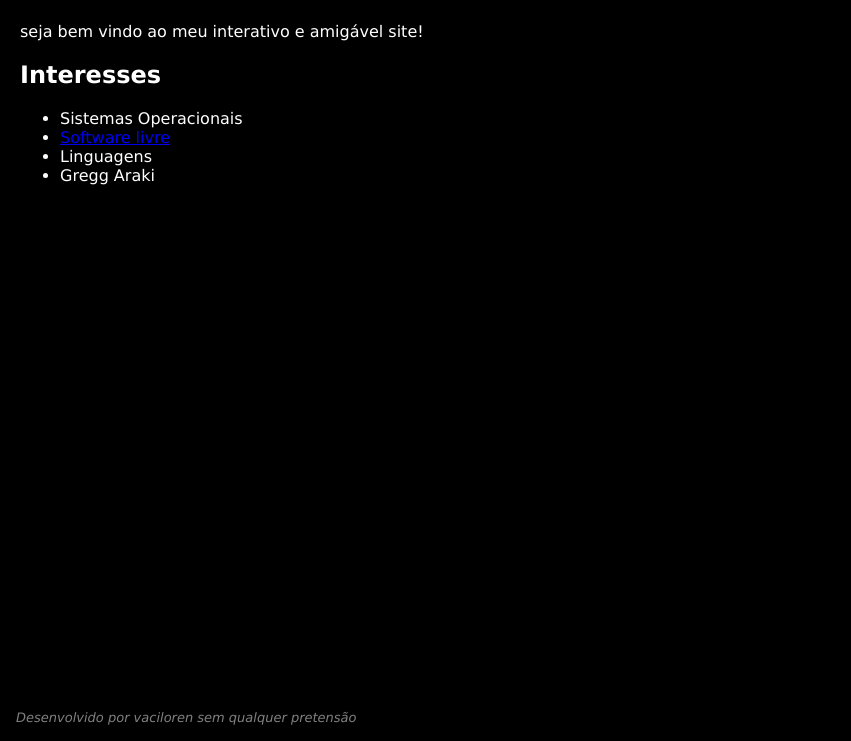
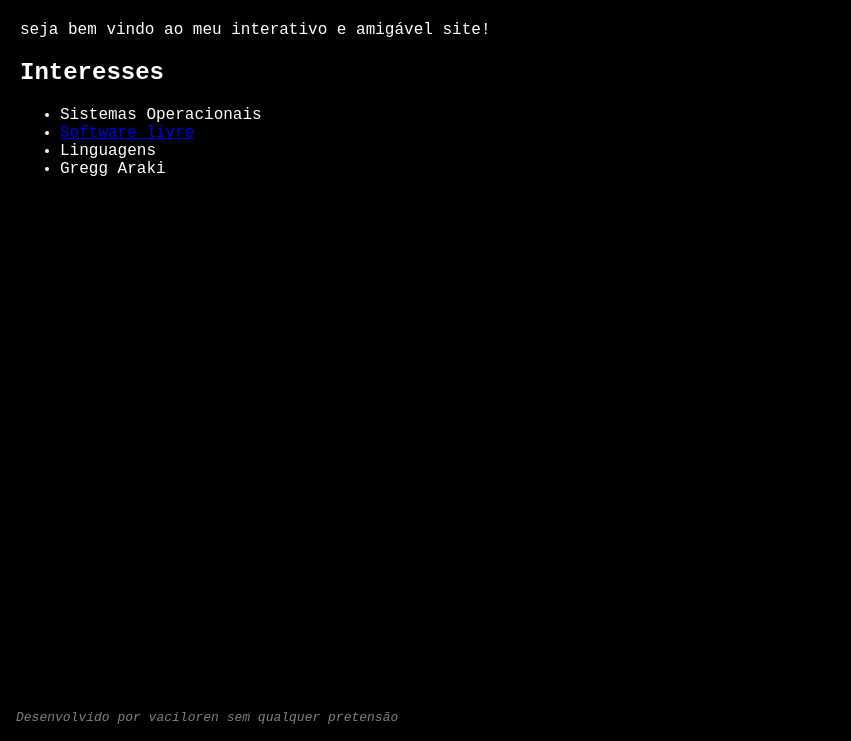
Before and after one commit to lorenmntlla/estelar, a plain HTML site: page index.html in a window 1280 px wide. Shown: the part 91-832 px from the top of the page, without its empty margins (0-851 px from the left). Drawn offline with Linux system fonts and the light colour scheme.

Commit message:
Change font-family

```diff
--- a/style.css
+++ b/style.css
@@ -7,7 +7,7 @@ body {
 
 	background-color: black;
 	color: white;
-	font-family: Verdana, Geneva, Tahoma, sans-serif;
+	font-family: "Jetbrains Mono", monospace;
 }
 
 header {
```
